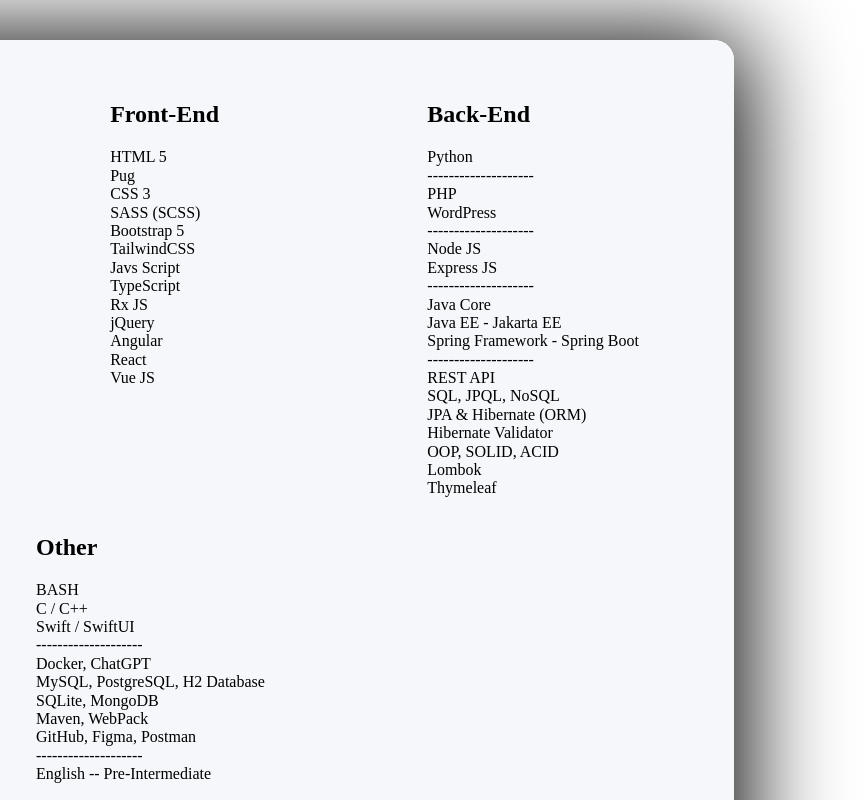
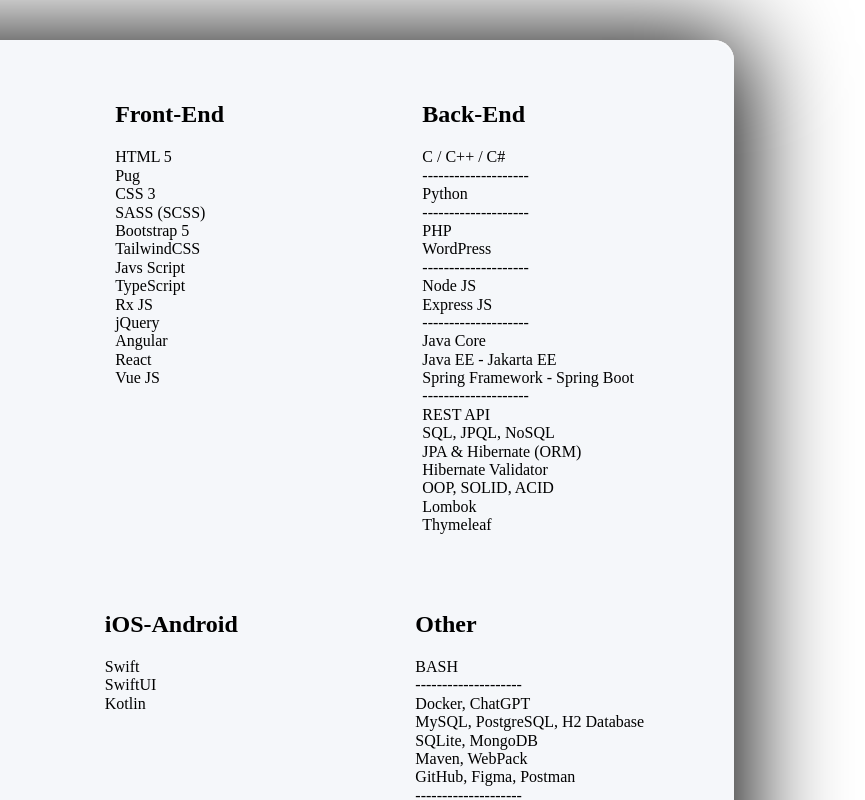
Before and after one commit to Denis-Yorsh/resume-adaptic-page, a website built with webpack: page index.html in a window 1280 px wide. Shown: the top 800 px of the page, 415-1280 px from the left. Built offline with nearby package versions, Linux system fonts and the light colour scheme.

Commit message:
resume is ready 50%

```diff
--- a/index.html
+++ b/index.html
@@ -91,6 +91,8 @@
           <section>
             <h2>Back-End</h2>
             <ul>
+              <li>C / C++ / C#</li>
+              <li>--------------------</li>
               <li>Python</li>
               <li>--------------------</li>
               <li>PHP</li>
@@ -113,13 +115,21 @@
             </ul>
           </section>
         </div>
+        <div class="main-other-conteiner__skills-section">
+          <!-- iOS-Android section -->
+          <section>
+            <h2>iOS-Android</h2>
+            <ul>
+              <li>Swift</li>
+              <li>SwiftUI</li>
+              <li>Kotlin</li>
+            </ul>
+          </section>
           <!-- Other section -->
-        <section class="other-section">
+          <section>
             <h2>Other</h2>
             <ul>
               <li>BASH</li>
-            <li>C / C++</li>
-            <li>Swift / SwiftUI</li>
               <li>--------------------</li>
               <li>Docker, ChatGPT</li>
               <li>MySQL, PostgreSQL, H2 Database</li>
@@ -127,9 +137,10 @@
               <li>Maven, WebPack</li>
               <li>GitHub, Figma, Postman</li>
               <li>--------------------</li>
-            <li>English -- Pre-Intermediate</li>
+              <li>English -- Intermediate</li>
             </ul>
           </section>
+        </div>
         <!-- Portfolio section -->
         <section class="portfolio-section">
           <h3>Portfolio</h3>
--- a/src/scss/conteiner/_main-other-conteiner__skills-section.scss
+++ b/src/scss/conteiner/_main-other-conteiner__skills-section.scss
@@ -3,6 +3,13 @@
     display: flex;
     gap: 20px;
     justify-content: space-around;
-    margin-top: 40px;
+    margin: 40px 10px 0 10px;
+    @media (max-width: $br-1000) {
+      h2,
+      li {
+        white-space: nowrap;
+      }
+      justify-content: space-between;
+    }
   }
 }
--- a/src/scss/utils/_base.scss
+++ b/src/scss/utils/_base.scss
@@ -19,12 +19,11 @@
   padding: 0;
 }
 
-.other-section,
 .portfolio-section,
 .education-section,
 .about-me-section {
   margin: 0 20px 20px 20px;
 }
- .mt-10 {
+.mt-10 {
   margin-top: 10px;
- }
+}
```
Also changed, not shown: css/main.min.css, 1 other file. Lines whose indentation alone changed are shown as unchanged.
